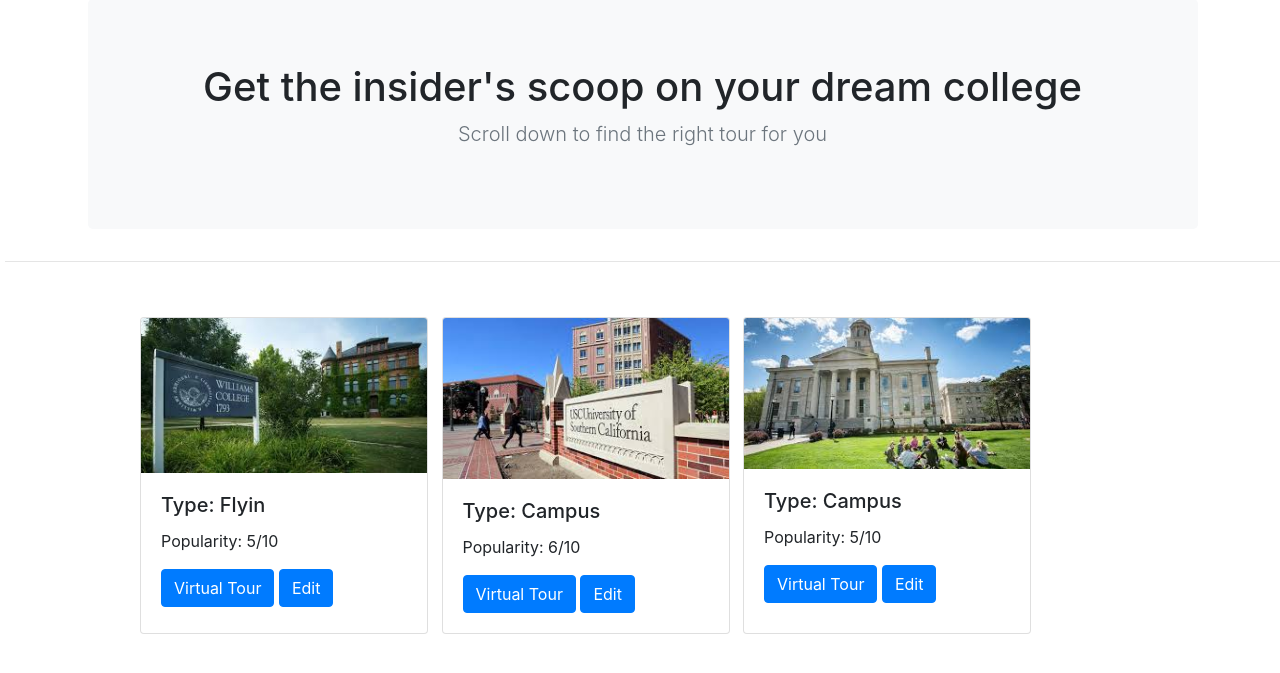
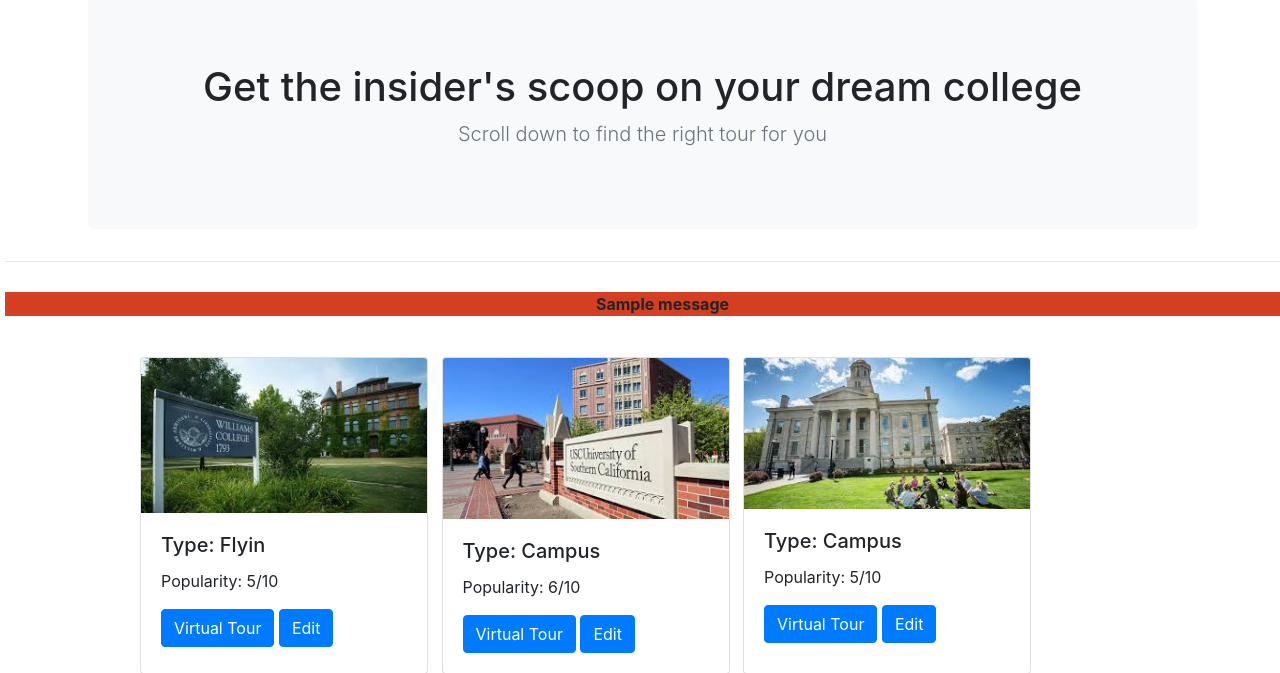
Before and after one commit to S-Aliu/final-proj-S-Aliu, a Flask app: page /tours in a window 1280 px wide. Shown: the part 87-760 px from the top of the page. Run offline with Flask 2, Linux system fonts and the light colour scheme; one stand-in notice (Sample message) is shown; some libraries are stand-ins or nearby versions.

Commit message:
fix: fixed flash messages for edited tour to appear on alltour.html

```diff
--- a/vagrant/catalog/application.py
+++ b/vagrant/catalog/application.py
@@ -314,7 +314,7 @@ def edit_tour(id):
             edited_tour.virtual_tour = request.form['virtual_tour']
         SESSION.add(edited_tour)
         SESSION.commit()
-        flash('Edited '+str(edited_tour.type))
+        flash('Edited '+str(edited_tour.type)+ ' tour')
         return redirect(url_for('all_tours'))
     else:
         return render_template('edit_tour.html', id=id, edited_tour=edited_tour, tour=tour)
--- a/vagrant/catalog/templates/alltours.html
+++ b/vagrant/catalog/templates/alltours.html
@@ -4,6 +4,15 @@
 {% block hype %}Get the insider's scoop on your dream college{% endblock %}
 {% block instructions %}Scroll down to find the right tour for you{% endblock %}
 {% block content %}
+{% with messages = get_flashed_messages() %}
+{% if messages %}
+<ul style="	background-color: #D33F20;width:100%;text-decoration: none;">
+  {% for message in messages %}
+  <li style="list-style-type: none;text-align: center;"> <strong> {{ message }} </strong> </li>
+  {% endfor %}
+</ul>
+{% endif %}
+{% endwith %}
 <div class="row" style="padding: 25px 50px 100px 150px;">
   {% for t in tours %}
   <div class="card" style="width: 18rem; max-height: 1000px;">
```
Also changed, not shown: vagrant/catalog/collegeswithusers.db.
